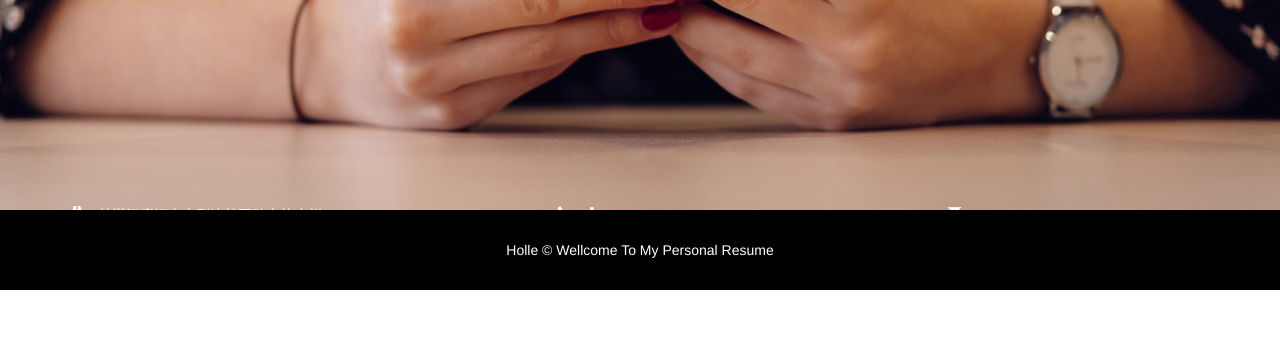
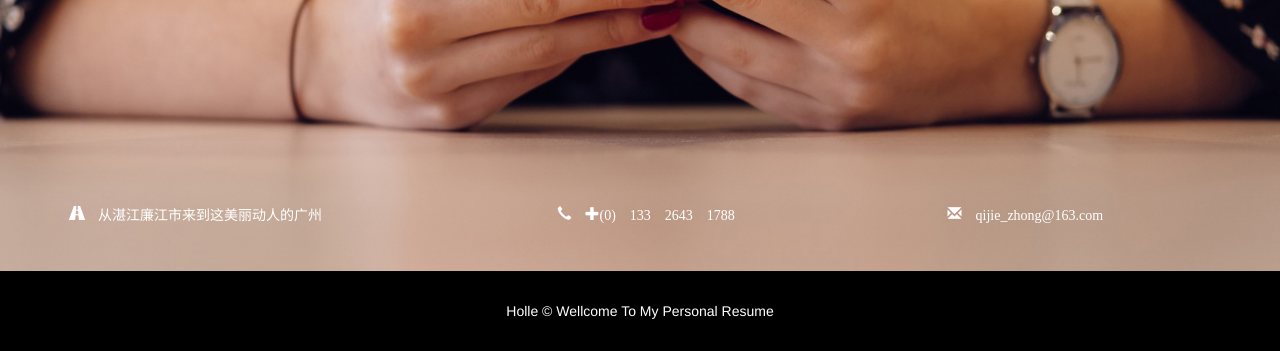
Before and after one commit to Jieqizhong/Jieqizhong.github.io, a website: page index.html in a window 1280 px wide. Shown: the part 510-861 px from the top of the page. Before the commit the page ends 800 px from the top, so only its background shows below. Drawn offline with nearby package versions, Linux system fonts and the light colour scheme.

Commit message:
Update index.css

```diff
--- a/css/index.css
+++ b/css/index.css
@@ -162,7 +162,7 @@ section .header_word p:hover {
   border: 1px solid #4378ff;
 }
 footer {
-  width: 100%;
+  //width: 100%;
   height: 80px;
   line-height: 80px;
   text-align: center;
@@ -170,6 +170,6 @@ footer {
   color: #FFFFFF;
   overflow: hidden;
   margin-top: 44px;
-  position: absolute;
-  bottom: 0;
+  //position: absolute;
+  //bottom: 0;
 }
```
